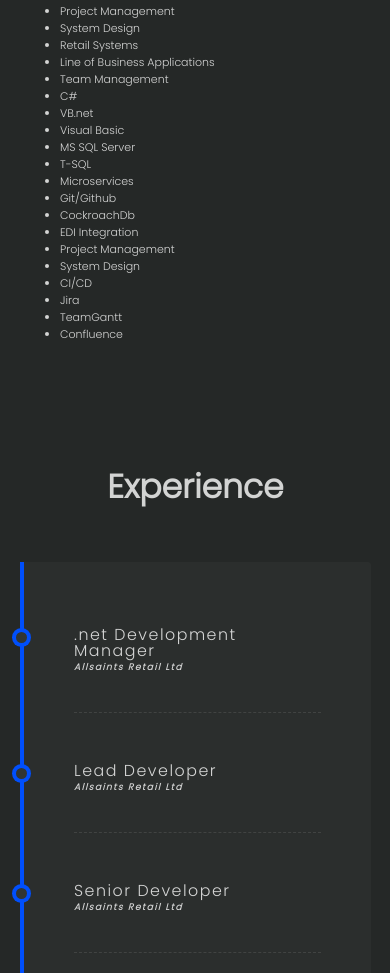
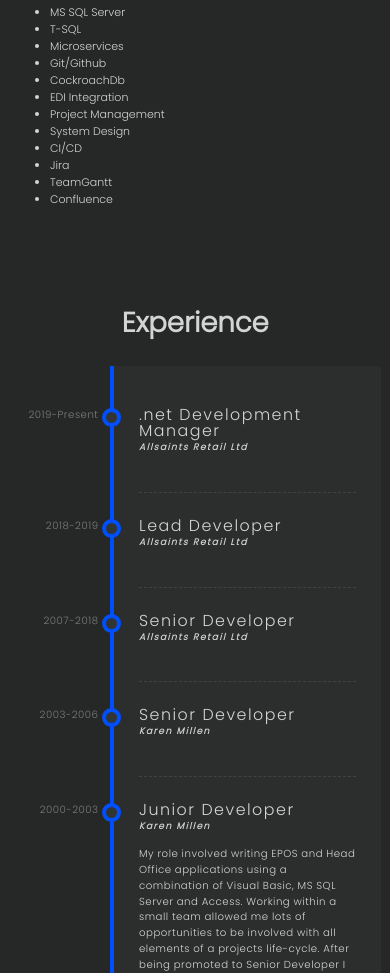
Before and after one commit to mahowling/personal-site, a plain HTML site: page index.html in a window 390 px wide. Shown: the part 1027-2000 px from the top of the page. Drawn offline with Linux system fonts and the light colour scheme; a web font is replaced by a local one.

Commit message:
Cleaned up CSS

```diff
--- a/css/main.css
+++ b/css/main.css
@@ -1,5 +1,4 @@
 @import url('https://fonts.googleapis.com/css2?family=Caveat&family=Poppins:wght@300&display=swap');
-@import url('https://fonts.googleapis.com/css?family=Chivo:300,300i,400,400i,700,700i,900,900i|Saira+Extra+Condensed:100,200,300,400,500,600,700,800|Saira:100,200,300,400,500,600,700,800');
 
 body {
   font-family: poppins, sans-serif;
@@ -8,7 +7,7 @@ body {
 
 nav {
   background-color: black;
-  padding: 10px;
+  padding: 20px 0px 20px 0px;
   text-align: center;
   width: 100%;
   position: sticky;
@@ -19,12 +18,14 @@ nav {
 nav a {
   color: white;
   text-decoration: none;
-  margin: 0px 20px;
+  margin: 0px;
+  padding: 20px;
   font-size: 1.3em;
 }
 
 nav a:hover {
   text-decoration: underline;
+  background-color: rgba(255, 255, 255, 0.23);
 }
 
 section {
@@ -39,21 +40,30 @@ section#header {
   min-height: 30vh;
 }
 
+section#experience {
+    min-height: 100vh;
+}
+
+section#education {
+    min-height: 100vh;
+}
+
+
 article {
-  width: 90%;
-  max-width: 600px;
-  padding: 20px;
+  width: 95%;
+  max-width: 1000px;
+  padding: 10px;
   margin: 0px auto;
 }
 
 h2 {
   text-align: center;
   padding: 40px 0px 0px 0px;
-  font-size: 3em;
+  font-size: 2.5em;
 }
 
 p {
-  font-size: 1.5em;
+  font-size: 1.2em;
   text-align: left;
 }
 
@@ -64,12 +74,13 @@ p {
     border-top-right-radius: 4px;
     background: rgba(255, 255, 255, 0.03);
     color: rgba(255, 255, 255, 0.8);
-    margin: 50px auto;
+    margin: 10px auto;
+    margin-left : 100px;
     letter-spacing: 0.5px;
     position: relative;
     line-height: 1.4em;
     font-size: 1.03em;
-    padding: 50px;
+    padding: 25px;
     list-style: none;
     text-align: left;
     font-weight: 100;
@@ -93,13 +104,14 @@ p {
     font-size:0.8em;
     font-style: italic;
   }
+
   .timeline p {
       font-size: 0.9em;
   }
   .timeline .event {
     border-bottom: 1px dashed rgba(255, 255, 255, 0.1);
     padding-bottom: 25px;
-    margin-bottom: 50px;
+    margin-bottom: 25px;
     position: relative;
   }
   .timeline .event:last-of-type {
@@ -114,7 +126,7 @@ p {
     top: 0;
   }
   .timeline .event:before {
-    left: -217.5px;
+    left: -160.5px;
     color: rgba(255, 255, 255, 0.4);
     content: attr(data-date);
     text-align: right;
@@ -124,7 +136,7 @@ p {
   }
   .timeline .event:after {
     box-shadow: 0 0 0 4px #004ffc;
-    left: -57.85px;
+    left: -32.85px;
     background: #313534;
     border-radius: 50%;
     height: 11px;
@@ -144,10 +156,16 @@ p {
   body {
     font-size: 14px;
   }
+  article {
+      max-width: 600px;
+  }
 }
 
 @media screen and (max-width: 600px) {
-  body {
-    font-size: 11px;
-  }
+    body {
+        font-size: 11px;
+    }
+    article {
+        max-width: 400px;
+    }
 }
--- a/index.html
+++ b/index.html
@@ -21,7 +21,6 @@
               <h2>Software Development Manager</h2>
               <p>I am a Skilled Software Development Manager with over 20 years of experience and excellent problem-solving, organisation and decision-making abilities.</p>
               <p>Well versed in coordinating project delivery to tight timescales, and managing projects with collocated and off-site teams.</p>
-              <hr/>
             </article>
           </section>
           <section id="skills">
```
